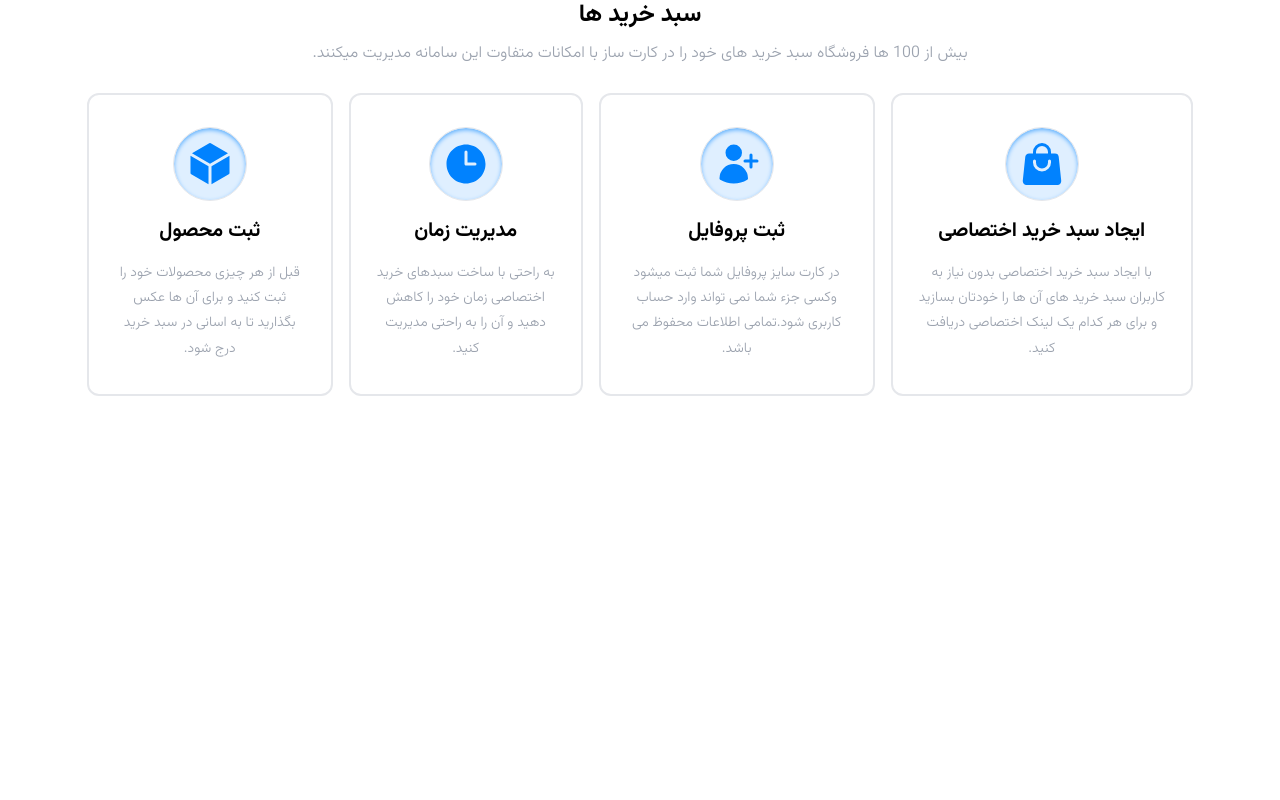
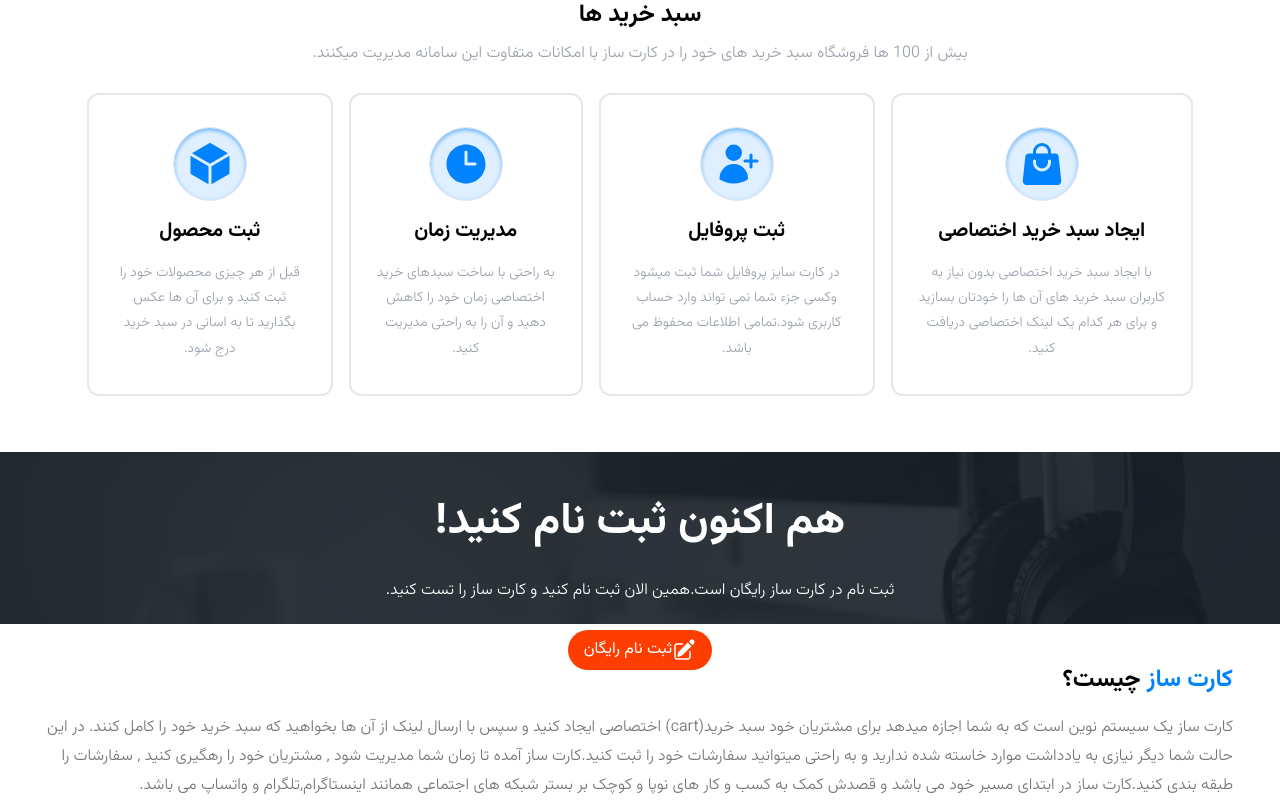
Before and after one commit to AliMoradpour/cartSaz, a React (Vite) app: page / in a window 1280 px wide. Shown: the part 1556-2356 px from the top of the page. Before the commit the page ends 1952 px from the top, so only its background shows below. Built offline with nearby package versions, Linux system fonts and the light colour scheme.

Commit message:
add sign in banner and info section

```diff
--- a/src/App.jsx
+++ b/src/App.jsx
@@ -1,15 +1,23 @@
 import Layout from "./Layout/Layout";
 import DisplayMode from "./pages/Home/DisplayMode";
 import Features from "./pages/Home/Features";
+import Info from "./pages/Home/Info";
 import Intro from "./pages/Home/Intro";
+import Signin from "./pages/Home/Signin";
 
 function App() {
   return (
+    <>
       <Layout>
         <Intro />
         <DisplayMode />
         <Features />
       </Layout>
+      <Signin />
+      <Layout>
+          <Info />
+      </Layout>
+    </>
   );
 }
 
--- /dev/null
+++ b/src/pages/Home/Info.jsx
@@ -0,0 +1,21 @@
+const Info = () => {
+  return (
+    <div className="mt-10">
+      <h4 className="text-H4 font-bold">
+        <span className="text-primary">کارت ساز</span> چیست؟
+      </h4>
+      <p className="mt-4 text-Body-MD font-light text-[#74787C]">
+        کارت ساز یک سیستم نوین است که به شما اجازه میدهد برای مشتریان خود سبد
+        خرید(cart) اختصاصی ایجاد کنید و سپس با ارسال لینک از آن ها بخواهید که
+        سبد خرید خود را کامل کنند. در این حالت شما دیگر نیازی به یادداشت موارد
+        خاسته شده ندارید و به راحتی میتوانید سفارشات خود را ثبت کنید.کارت ساز
+        آمده تا زمان شما مدیریت شود , مشتریان خود را رهگیری کنید , سفارشات را
+        طبقه بندی کنید.کارت ساز در ابتدای مسیر خود می باشد و قصدش کمک به کسب و
+        کار های نوپا و کوچک بر بستر شبکه های اجتماعی همانند اینستاگرام,تلگرام و
+        واتساپ می باشد.
+      </p>
+    </div>
+  );
+};
+
+export default Info;
--- /dev/null
+++ b/src/pages/Home/Signin.jsx
@@ -0,0 +1,35 @@
+import signinPic from "../../assets/image/signIn.png";
+
+const Signin = () => {
+  return (
+    <div className="w-full mt-14 flex justify-center relative">
+      <img src={signinPic} alt="pic" className="relative" />
+      <div className="absolute top-10 text-center flex justify-center flex-col items-center">
+        <h1 className="text-H1 font-bold  text-white">
+          هم اکنون ثبت نام کنید!
+        </h1>
+        <p className="text-Body-MD font-light text-white my-6">
+          ثبت نام در کارت ساز رایگان است.همین الان ثبت نام کنید و کارت ساز را
+          تست کنید.
+        </p>
+        <button className="flex bg-secondary text-white py-2 px-4 rounded-full">
+          <span>
+            <svg
+              xmlns="http://www.w3.org/2000/svg"
+              viewBox="0 0 24 24"
+              fill="currentColor"
+              className="w-6 h-6">
+              <path d="M21.731 2.269a2.625 2.625 0 00-3.712 0l-1.157 1.157 3.712 3.712 1.157-1.157a2.625 2.625 0 000-3.712zM19.513 8.199l-3.712-3.712-8.4 8.4a5.25 5.25 0 00-1.32 2.214l-.8 2.685a.75.75 0 00.933.933l2.685-.8a5.25 5.25 0 002.214-1.32l8.4-8.4z" />
+              <path d="M5.25 5.25a3 3 0 00-3 3v10.5a3 3 0 003 3h10.5a3 3 0 003-3V13.5a.75.75 0 00-1.5 0v5.25a1.5 1.5 0 01-1.5 1.5H5.25a1.5 1.5 0 01-1.5-1.5V8.25a1.5 1.5 0 011.5-1.5h5.25a.75.75 0 000-1.5H5.25z" />
+            </svg>
+          </span>
+          ثبت نام رایگان
+        </button>
+      </div>
+    </div>
+  );
+};
+
+
+
+export default Signin;
```
Also changed, not shown: src/assets/image/signIn.png.
